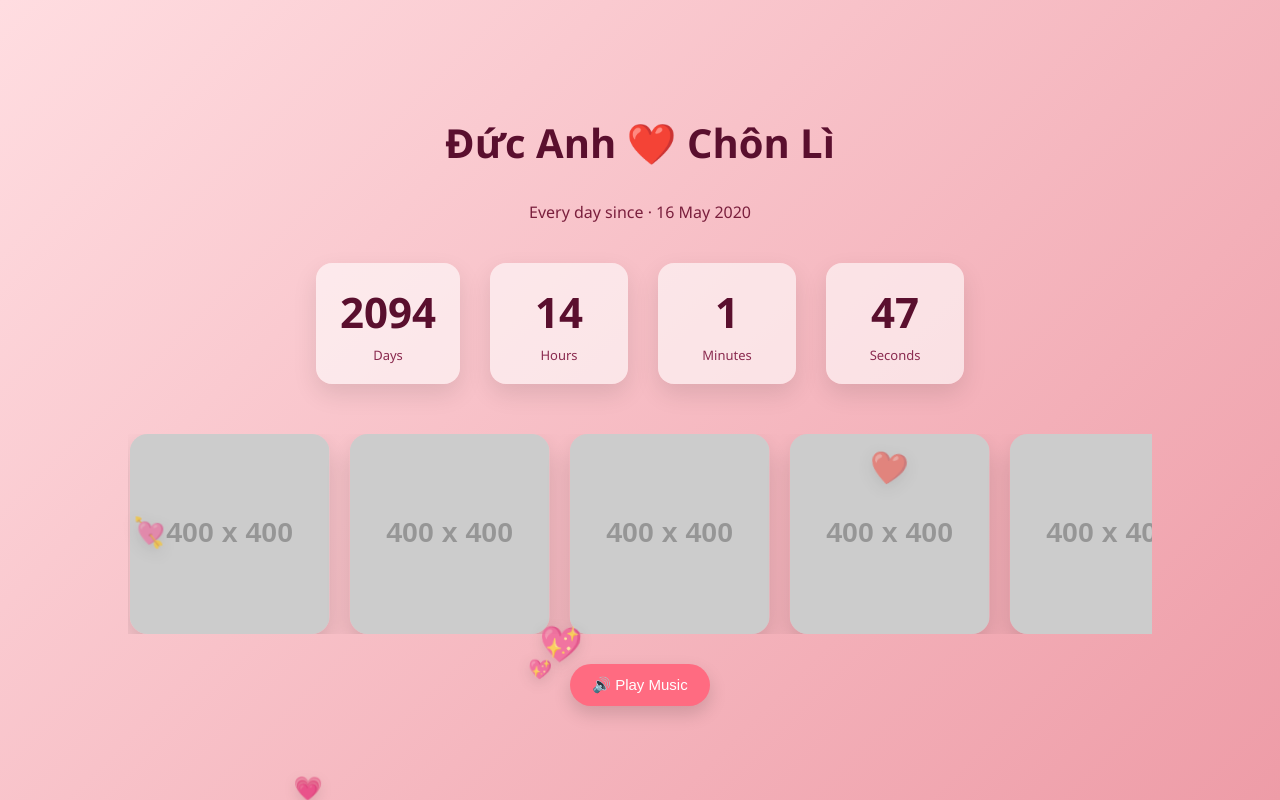
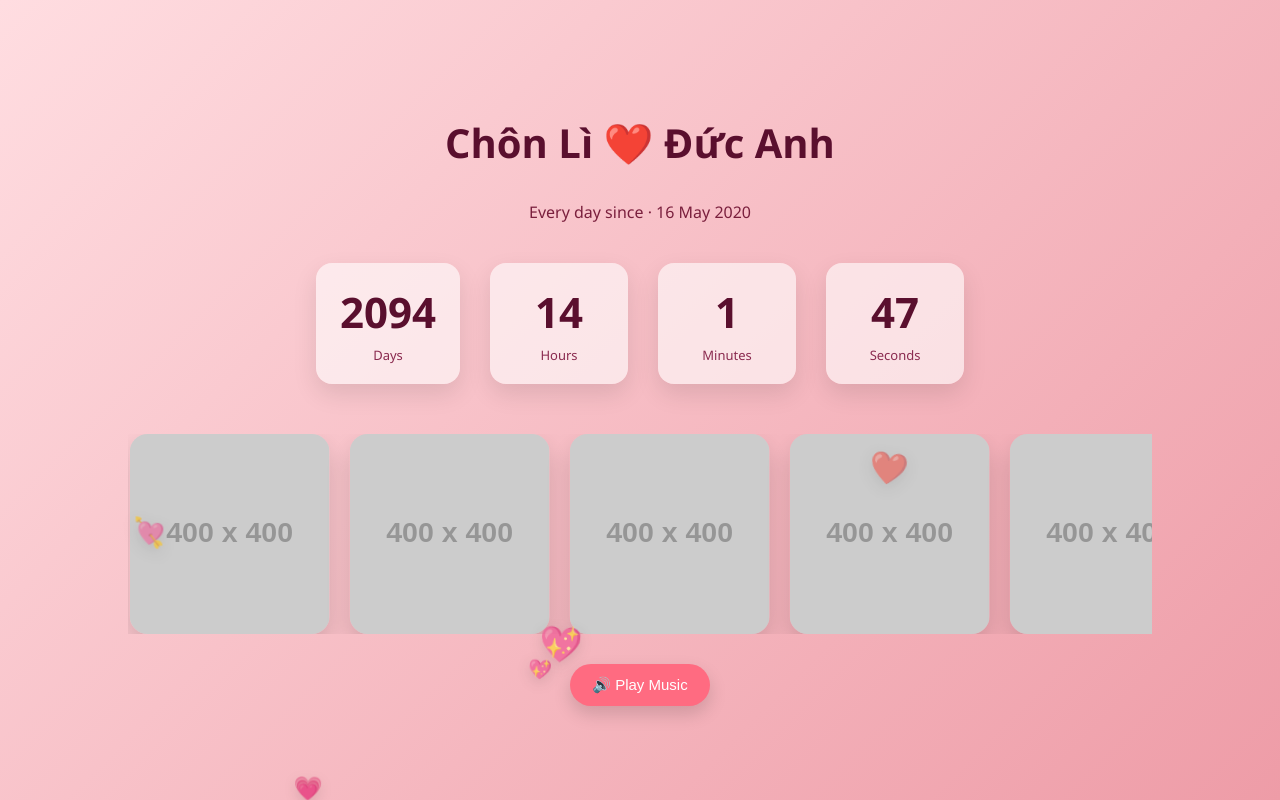
Before and after one commit to ducanhle150-beep/Valentine, a plain HTML site: page index.html in a window 1280 px wide. Drawn offline with Linux system fonts and the light colour scheme; placeholder pictures from the web are drawn by us.

Commit message:
Update index2.html

```diff
--- a/index.html
+++ b/index.html
@@ -163,7 +163,7 @@
 </head>
 <body>
 
-  <h1>Đức Anh ❤️ Chôn Lì</h1>
+  <h1>Chôn Lì ❤️ Đức Anh</h1>
   <p>Every day since · 16 May 2020</p>
 
 
```
